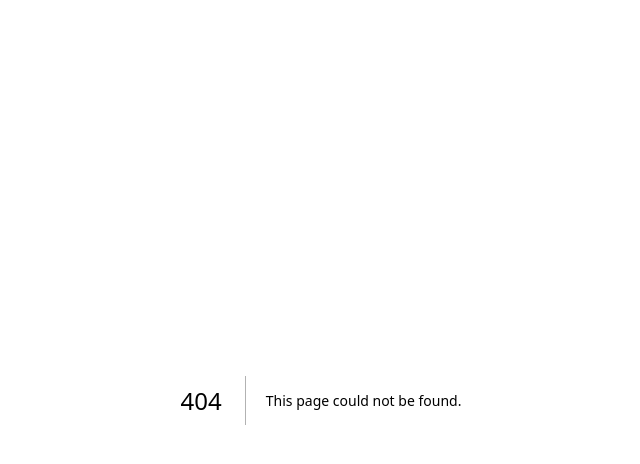
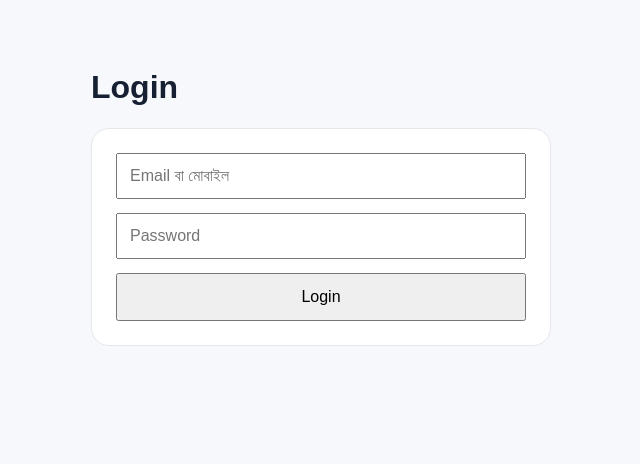
Before and after one commit to abbasali01843/bangladesh-local-directory, a Next.js app: page /login in a window 1280 px wide. Before the commit this address had no page. Shown: the top 464 px of the page, without its empty margins (319-959 px from the left). Built offline with nearby package versions, Linux system fonts and the light colour scheme.

Commit message:
Add login page

```diff
--- /dev/null
+++ b/app/login/page.tsx
@@ -0,0 +1,8 @@
+"use client";
+import { useState } from "react";
+import { useRouter } from "next/navigation";
+export default function Login(){
+ const [identifier,setIdentifier]=useState(""),[password,setPassword]=useState(""),[message,setMessage]=useState(""),[busy,setBusy]=useState(false); const router=useRouter();
+ async function submit(e:React.FormEvent){e.preventDefault();setBusy(true);const r=await fetch("/api/auth/login",{method:"POST",headers:{"Content-Type":"application/json"},body:JSON.stringify({identifier,password})});const j=await r.json();setMessage(r.ok?"Login successful":j.message||"Login failed");setBusy(false);if(r.ok)router.push("/");}
+ return <main className="container" style={{maxWidth:460,padding:"48px 0"}}><h1>Login</h1><form onSubmit={submit} style={{display:"grid",gap:14,background:"#fff",padding:24,borderRadius:18,border:"1px solid #e5e7eb"}}><input required placeholder="Email বা মোবাইল" value={identifier} onChange={e=>setIdentifier(e.target.value)} style={{padding:12}}/><input required type="password" placeholder="Password" value={password} onChange={e=>setPassword(e.target.value)} style={{padding:12}}/>{message&&<p>{message}</p>}<button disabled={busy} style={{padding:13}}>{busy?"অপেক্ষা করুন...":"Login"}</button></form></main>;
+}
```
